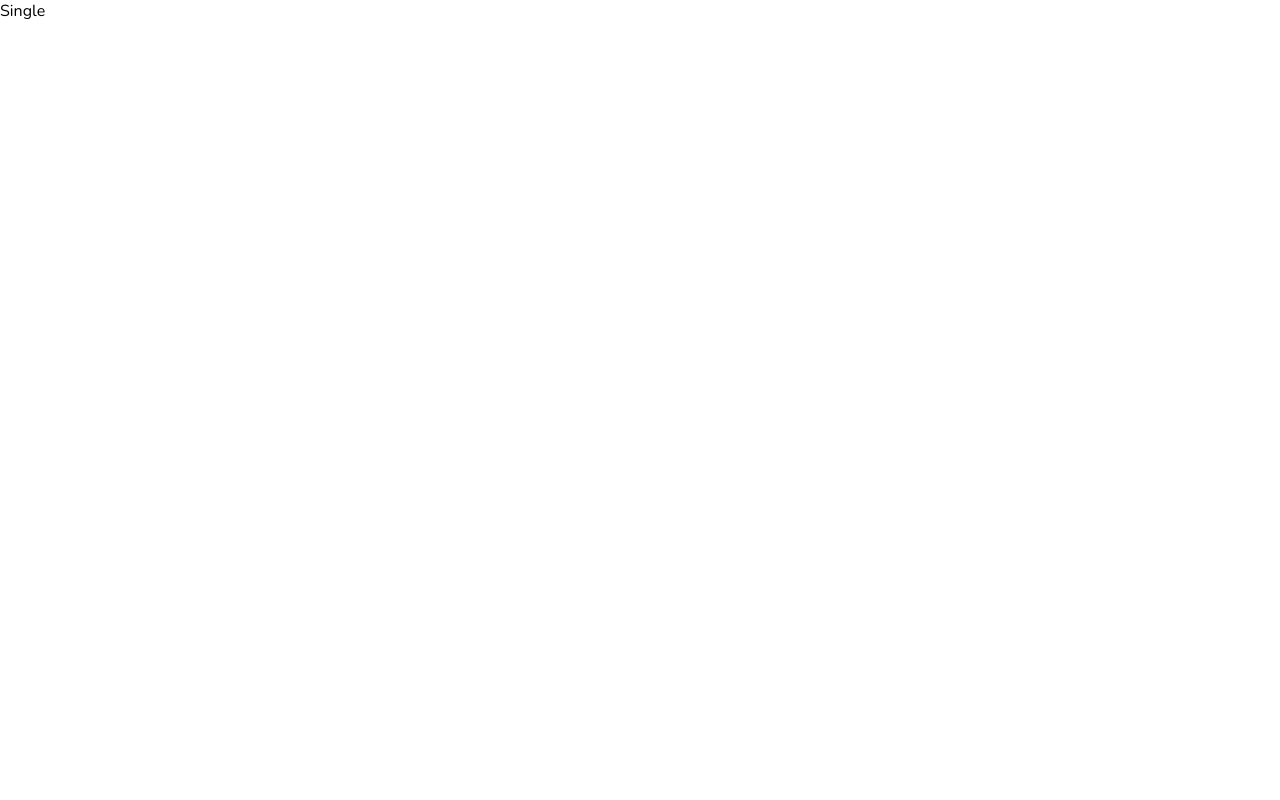
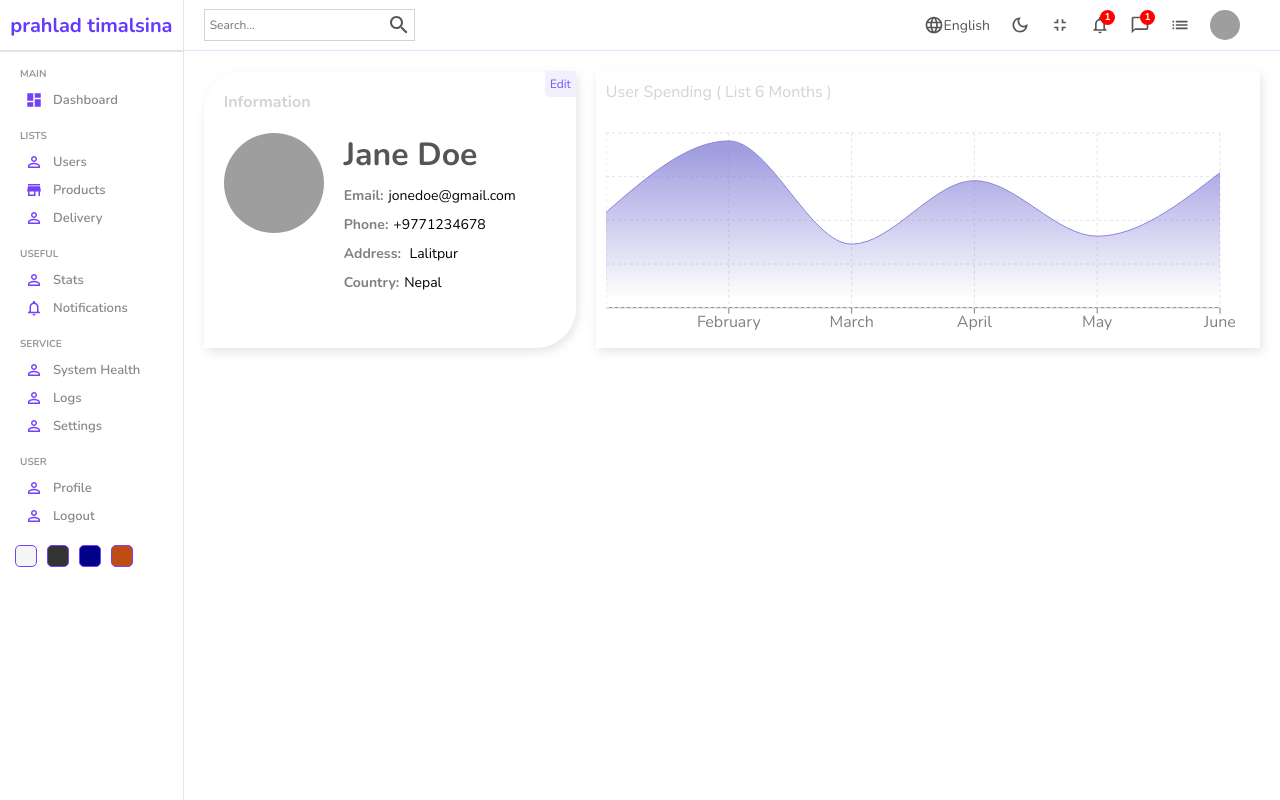
Before and after one commit to prahladtimalsina/React-Admin-Dashboard, a React (Create React App) app: page /users/1 in a window 1280 px wide. Built offline with nearby package versions, Linux system fonts and the light colour scheme; grey boxes are pictures that could not be loaded.

Commit message:
user single page design

```diff
--- a/src/components/chart/Chart.jsx
+++ b/src/components/chart/Chart.jsx
@@ -15,11 +15,11 @@ const data = [
   { name: "May", Total: 900 },
   { name: "June", Total: 1700 },
 ];
-const Chart = () => {
+const Chart = ({ aspect, title }) => {
   return (
     <div className="chart">
-      <div className="title">Last 6 Months (Revenue)</div>
-      <ResponsiveContainer width="100%" aspect={2 / 1}>
+      <div className="title">{title}</div>
+      <ResponsiveContainer width="100%" aspect={aspect}>
         <AreaChart
           width={730}
           height={250}
--- a/src/pages/home/Home.jsx
+++ b/src/pages/home/Home.jsx
@@ -21,7 +21,7 @@ const Home = () => {
         </div>
         <div className="charts">
           <Featured />
-          <Chart />
+          <Chart title="Last 6 Months (Revenue)" aspect={2 / 1} />
         </div>
         <div className="listContainer">
           <div className="listTitle">Latest Transactions</div>
--- a/src/pages/single/Single.jsx
+++ b/src/pages/single/Single.jsx
@@ -1,9 +1,52 @@
 import './single.scss'
-
+import Sidebar from "../../components/sidebar/Sidebar";
+import Navbar from "../../components/navbar/Navbar";
+import Chart from "../../components/chart/Chart";
 const Single = () => {
   return (
-    <div>Single</div>
-  )
-}
+    <div className="single">
+      <Sidebar />
+      <div className="singleContainer">
+        <Navbar />
+        <div className="top">
+          <div className="left">
+            <div className="editButton">Edit</div>
+            <h1 className="title">Information</h1>
+            <div className="item">
+              <img
+                src="https://gravatar.com/avatar/5e7d8e037b82504224ea172193b023d1?s=400&d=robohash&r=x"
+                alt=""
+                className="itemImg"
+              />
+              <div className="details">
+                <h1 className="itemTitle">Jane Doe </h1>
+                <div className="detailItem">
+                  <span className="itemKey">Email:</span>
+                  <span className="itemValue">jonedoe@gmail.com</span>
+                </div>
+                <div className="detailItem">
+                  <span className="itemKey">Phone:</span>
+                  <span className="itemValue">+9771234678</span>
+                </div>
+                <div className="detailItem">
+                  <span className="itemKey">Address:</span>
+                  <span className="itemValue"> Lalitpur</span>
+                </div>
+                <div className="detailItem">
+                  <span className="itemKey">Country:</span>
+                  <span className="itemValue">Nepal</span>
+                </div>
+              </div>
+            </div>
+          </div>
+          <div className="right">
+            <Chart aspect={3 / 1} title="User Spending ( List 6 Months )" />
+          </div>
+        </div>
+        <div className="buttom"></div>
+      </div>
+    </div>
+  );
+};
 
 export default Single
--- a/src/pages/single/single.scss
+++ b/src/pages/single/single.scss
@@ -0,0 +1,82 @@
+.single{
+    display: flex;
+    // flex: 6;
+    width: 100%;
+    .singleContainer{
+        flex: 6;
+
+        .top   {
+            display: flex;
+            padding: 20px;
+            gap: 20px;
+
+            .left{
+                flex: 1;
+                padding: 20px;
+                -web-kit-box-shadow: 2px 4px 10px rgba(0,0,0,0.47);
+                box-shadow:2px 4px 10px rgba(201,201,201,0.47);
+               position: relative;
+                border-radius: 40px 0px 40px  0px ;
+
+
+                .editButton{
+                    position: absolute;
+                    top: 0;
+                    right: 0;
+                    padding: 5px;
+                    font-size: 12px;
+                    color: #7451f8;
+                    background-color: #7551f818;
+                    cursor: pointer;
+                border-radius: 0px 0px 0px 5px ;
+                // margin-right: 30px;
+
+
+
+                }
+                .item{
+                    display: flex;
+                    gap: 20px;
+
+                    .itemImg{
+                        width: 100px;
+                        height: 100px;
+                        border-radius: 50%;
+                        object-fit: cover;
+                    }
+
+                    .details{
+                        .itemTitle{
+                            margin-bottom: 10px;
+                            color: #555;
+
+                        }
+                        .detailItem{
+                            margin-bottom: 10px;
+                            font-size: 14px;
+
+                            .itemKey{
+                                font-weight: bold;
+                                color: gray;
+                                margin-right: 5px;
+                            }
+                            .itemValue{
+                                font-weight: 300;
+                            }
+                        }
+                    }
+                }
+            }
+            .right{
+                flex: 2;
+                // background-color: aqua;
+            }
+        }
+    }
+    .title{
+        font-size: 16px;
+        color: lightgray;
+        margin-bottom: 20px;
+    }
+
+}
```
